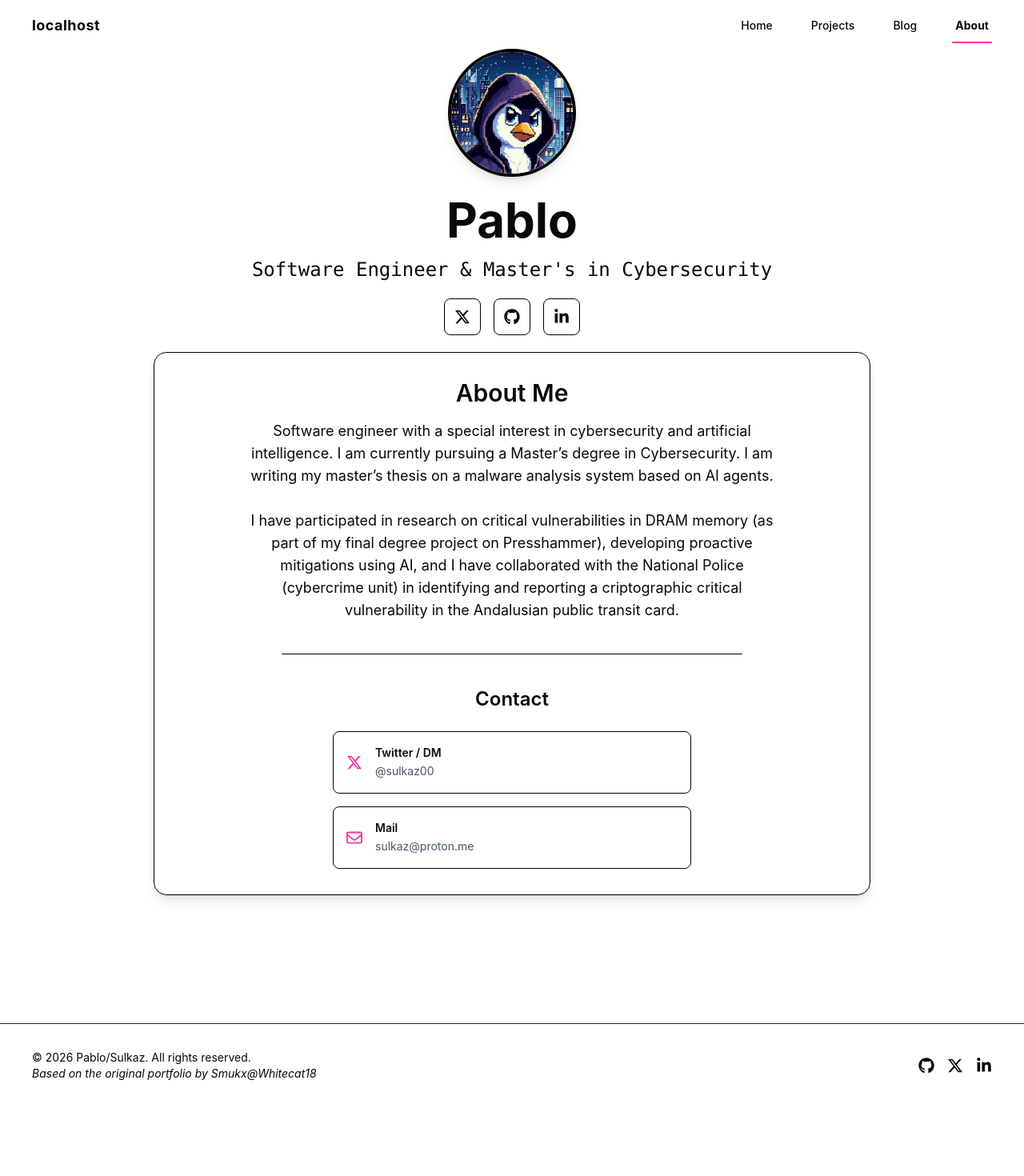
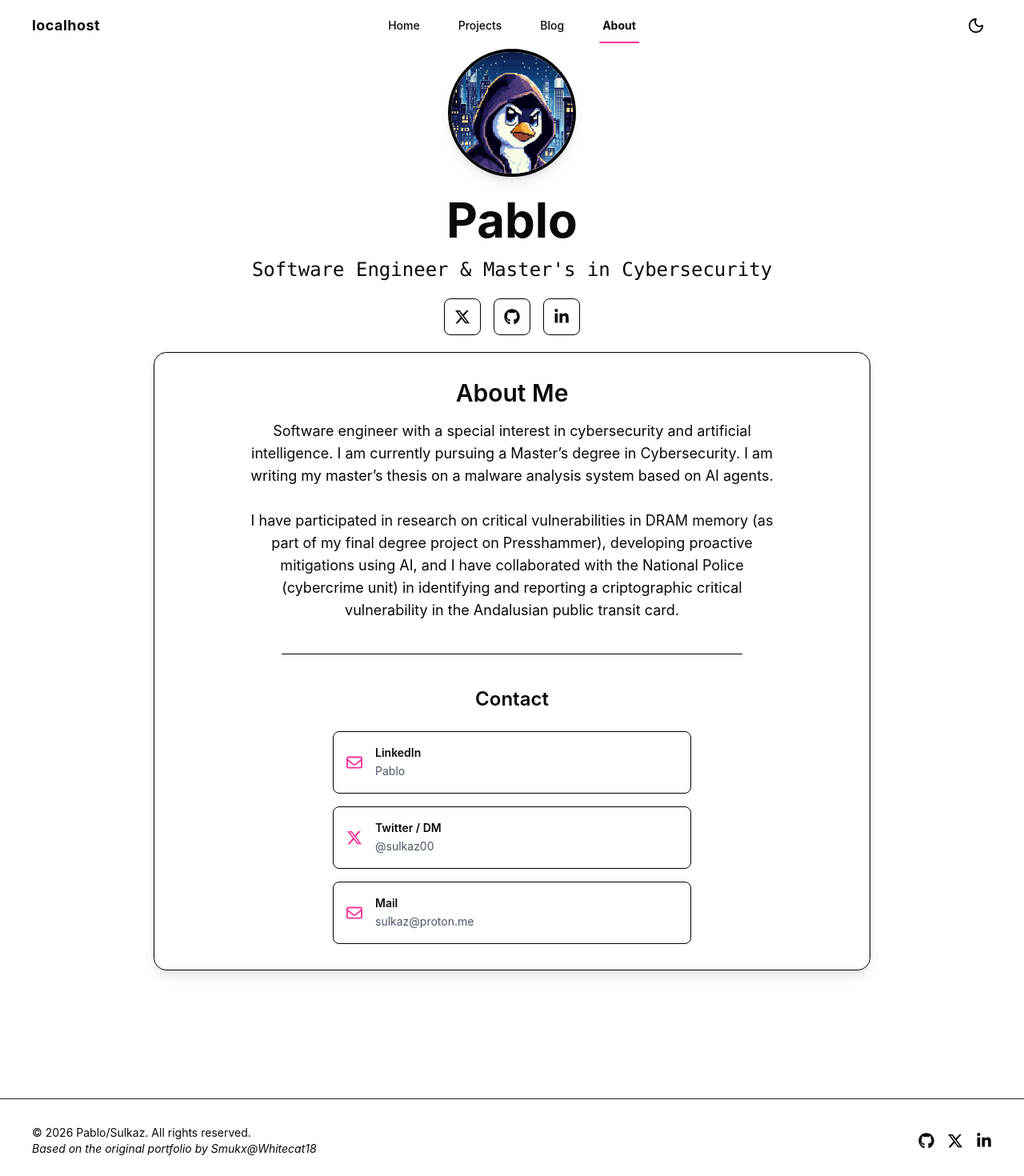
Before and after one commit to pablo-972/Portfolio, a React (Vite) app: page /about in a window 1280 px wide. Shown: the top 1470 px of the page at 80% size. Before the commit the page ends 1384 px from the top, so only its background shows below. Built offline with nearby package versions, Linux system fonts and the light colour scheme.

Commit message:
Updates
Dark mode and other fixes

```diff
--- a/src/App.tsx
+++ b/src/App.tsx
@@ -110,9 +110,9 @@ function App() {
             A selection of my most significant work in cybersecurity and software development
           </p>
 
-          <div className="grid md:grid-cols-3 gap-6">
+          <div className="grid max-w-5xl mx-auto md:grid-cols-3 gap-6">
             {projects.map((projects) => (
-              <div key={projects.title} className="p-6 rounded-xl border border-black hover:border-pink-500 transition transform hover:-translate-y-1 shadow-lg">
+              <div key={projects.title} className="main-card p-6 rounded-xl border border-black hover:border-pink-500 transition transform hover:-translate-y-1 shadow-lg">
                 <a href={projects.github}>
                   <h3 className="font-semibold mb-2">{projects.title}</h3>
                   <p className="text-sm"> {projects.summary}</p>
@@ -142,9 +142,9 @@ function App() {
             Insights and tutorials on cybersecurity, malware analysis, hardware hacking, red teaming, and software development
           </p>
 
-          <div className="grid md:grid-cols-2 gap-6">
+          <div className="grid max-w-4xl mx-auto md:grid-cols-2 gap-6">
               {articles.map((articles) => (
-                <div key={articles.title} className="p-6 rounded-xl border border-black hover:border-pink-500 transition transform hover:-translate-y-1 shadow-lg">
+                <div key={articles.title} className="main-card p-6 rounded-xl border border-black hover:border-pink-500 transition transform hover:-translate-y-1 shadow-lg">
                   <h3 className="font-semibold mb-2">{articles.title}</h3>
                   <p className="text-sm"> {articles.summary}</p>
                 </div>
--- a/src/components/Card.tsx
+++ b/src/components/Card.tsx
@@ -17,7 +17,7 @@ export default function Card({ data }: { data: Data }) {
       animate={{ opacity: 1, y: 0 }}
       className="scroll-mt-20"
     >
-      <div className="border border-black rounded-xl p-6 shadow-lg transition-all">
+      <div className="main-card border border-black rounded-xl p-6 shadow-lg transition-all">
 
         {/* HEADER */}
         <h2 className="text-2xl font-bold mb-1">
--- a/src/components/Navbar.tsx
+++ b/src/components/Navbar.tsx
@@ -1,5 +1,5 @@
 import { useState, useEffect } from "react";
-import { Menu, X } from "lucide-react";
+import { Menu, Moon, X } from "lucide-react";
 import { Link, useLocation  } from "react-router-dom";
 
 const navItems = [
@@ -12,6 +12,15 @@ const navItems = [
 export default function Navbar() {
   const [mobileMenuOpen, setMobileMenuOpen] = useState(false);
   const [scrolled, setScrolled] = useState(false);
+  const [darkMode, setDarkMode] = useState(() => {
+    const storedTheme = localStorage.getItem("theme");
+
+    if (storedTheme) {
+      return storedTheme === "dark";
+    }
+
+    return window.matchMedia("(prefers-color-scheme: dark)").matches;
+  });
   const location = useLocation();
 
   useEffect(() => {
@@ -23,11 +32,16 @@ export default function Navbar() {
     return () => window.removeEventListener("scroll", handleScroll);
   }, []);
 
+  useEffect(() => {
+    document.documentElement.classList.toggle("dark", darkMode);
+    localStorage.setItem("theme", darkMode ? "dark" : "light");
+  }, [darkMode]);
+
 
   return (
     <nav className={`fixed top-0 w-full z-50 transition-all duration-300 ${ scrolled ? "backdrop-blur-md border-b border-gray-800" : "bg-transparent"}`}>
       <div className="max-w-7xl mx-auto px-6 sm:px-8 lg:px-10">
-        <div className="flex items-center justify-between h-16">
+        <div className="relative flex items-center justify-between h-16">
 
           {/* Logo */}
           <div className="flex-shrink-0">
@@ -38,7 +52,7 @@ export default function Navbar() {
 
 
           {/* Desktop nav */}
-          <div className="hidden md:flex space-x-10">
+          <div className="absolute left-1/2 hidden -translate-x-1/2 md:flex space-x-10">
             {navItems.map(item => (
                 <Link key={item.name} to={item.path} className="relative hover:text-pink-500 px-1 py-2 text-sm font-medium transition-colors">
                     <span className={`${location.pathname === item.path ? "font-bold" : ""}`}> {item.name}</span>
@@ -49,12 +63,31 @@ export default function Navbar() {
             ))}
           </div>
 
+          <button
+            type="button"
+            onClick={() => setDarkMode(!darkMode)}
+            className="ml-auto hidden h-10 w-10 items-center justify-center rounded-md cursor-pointer transition-colors hover:text-pink-500 focus:outline-none md:inline-flex"
+            aria-label="Toggle dark mode"
+            aria-pressed={darkMode}
+          >
+            <Moon size={22} />
+          </button>
 
-          {/* Mobile menu button */}
-          <div className="md:hidden">
-            <button onClick={() => setMobileMenuOpen(!mobileMenuOpen)} className="inline-flex items-center justify-center p-2 rounded-md hover:text-pink-500 focus:outline-none focus:ring-2 focus:ring-inset focus:ring-pink-500">
+          <div className="ml-auto flex items-center gap-1 md:hidden">
+            {/* Mobile menu button */}
+            <button onClick={() => setMobileMenuOpen(!mobileMenuOpen)} className="inline-flex h-10 w-10 items-center justify-center rounded-md hover:text-pink-500 focus:outline-none">
               <span className="sr-only">Open main menu</span>
               {mobileMenuOpen ? <X size={24} /> : <Menu size={24} />}
+            </button>
+
+            <button
+              type="button"
+              onClick={() => setDarkMode(!darkMode)}
+              className="inline-flex h-10 w-10 items-center justify-center rounded-md cursor-pointer transition-colors hover:text-pink-500 focus:outline-none"
+              aria-label="Toggle dark mode"
+              aria-pressed={darkMode}
+            >
+              <Moon size={22} />
             </button>
           </div>
         </div>
--- a/src/main.css
+++ b/src/main.css
@@ -89,6 +89,34 @@
   }
 }
 
+.dark {
+  color-scheme: dark;
+}
+
+.dark .border-black {
+  border-color: rgb(229 231 235);
+}
+
+.dark .border-gray-800 {
+  border-color: hsl(var(--border));
+}
+
+.dark .hover\:border-pink-500:hover {
+  border-color: rgb(236 72 153);
+}
+
+.dark .main-card {
+  box-shadow: 0 10px 15px -3px rgb(255 255 255 / 0.14), 0 4px 6px -4px rgb(255 255 255 / 0.14);
+}
+
+.dark .text-gray-600 {
+  color: hsl(var(--muted-foreground));
+}
+
+.dark .hover\:bg-black\/5:hover {
+  background-color: hsl(var(--muted));
+}
+
 /* Custom Scrollbar */
 ::-webkit-scrollbar {
   width: 10px;
--- a/src/sections/About.tsx
+++ b/src/sections/About.tsx
@@ -24,6 +24,12 @@ function About() {
   ];
 
   const contactDetails = [
+    {
+      name: "LinkedIn",
+      value: "Pablo",
+      href: "https://linkedin.com/in/pablo-aguilar-897407334",
+      icon: <FaRegEnvelope className="h-5 w-5 text-pink-500" />,
+    },
     {
       name: "Twitter / DM",
       value: "@sulkaz00",
@@ -104,7 +110,7 @@ function About() {
             <motion.div
                 initial={{ opacity: 0, y: 20 }}
                 animate={{ opacity: 1, y: 0 }}
-                className="max-w-4xl mx-auto p-8 border-1 border-black rounded-2xl bg-white/5 shadow-lg"
+                className="main-card max-w-4xl mx-auto p-8 border-1 border-black rounded-2xl bg-white/5 shadow-lg"
             >
                 <h2 className="text-3xl font-semibold text-center mb-4">About Me</h2>
                 <p className="text-lg text-center max-w-2xl mx-auto mb-10">
```
